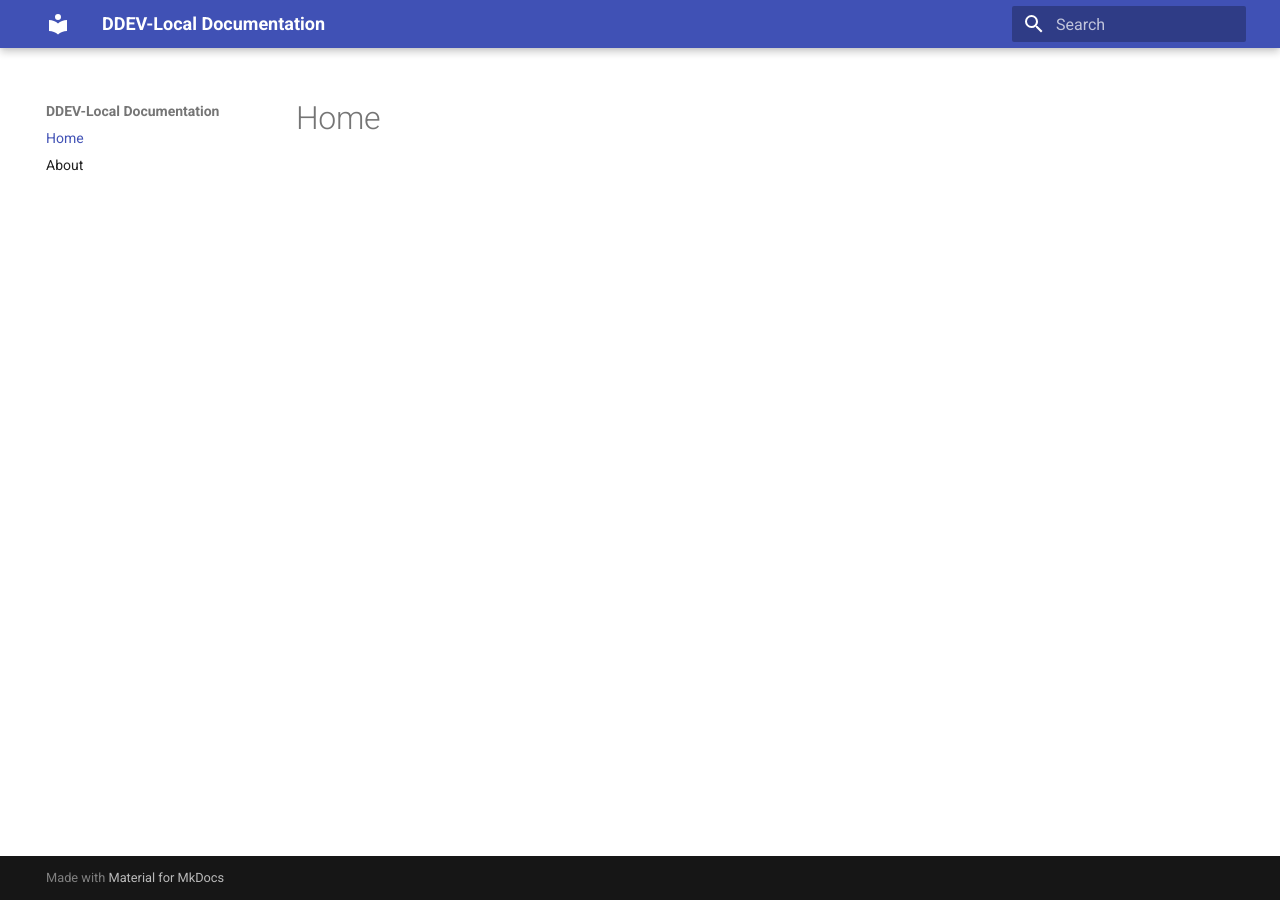
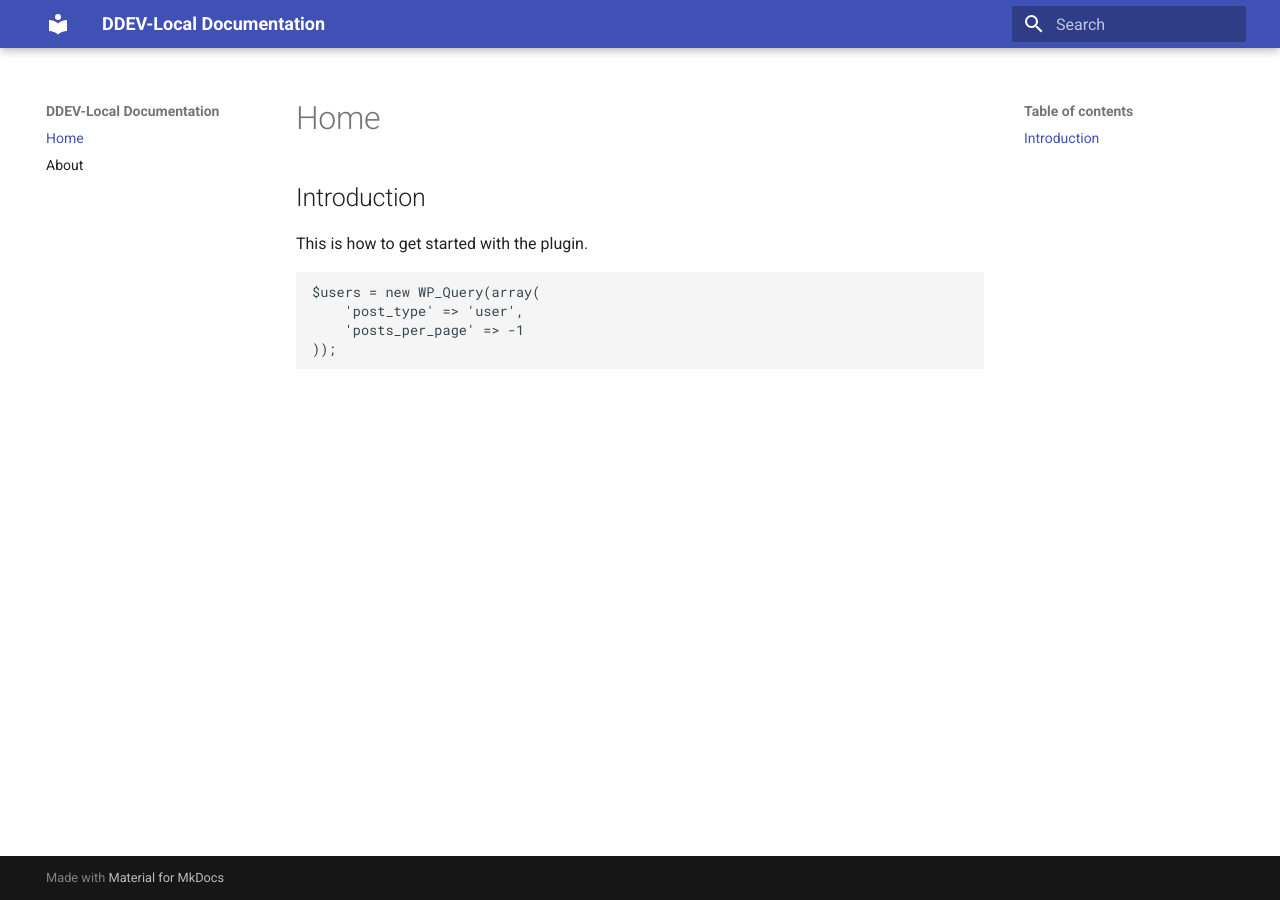
Before and after one commit to kamilberke/test-docs, an MkDocs documentation site: the page built from docs/index.md, in a window 1280 px wide. Built offline with MkDocs 1.6.1 and Material for MkDocs 9.7.7, drawn with Linux system fonts in a browser that asks for light colours.

Commit message:
updated docs

````diff
--- a/docs/index.md
+++ b/docs/index.md
@@ -1 +1,12 @@
 # Home
+
+## Introduction
+
+This is how to get started with the plugin.
+
+```php
+$users = new WP_Query(array(
+    'post_type' => 'user',
+    'posts_per_page' => -1
+));
+```
````
